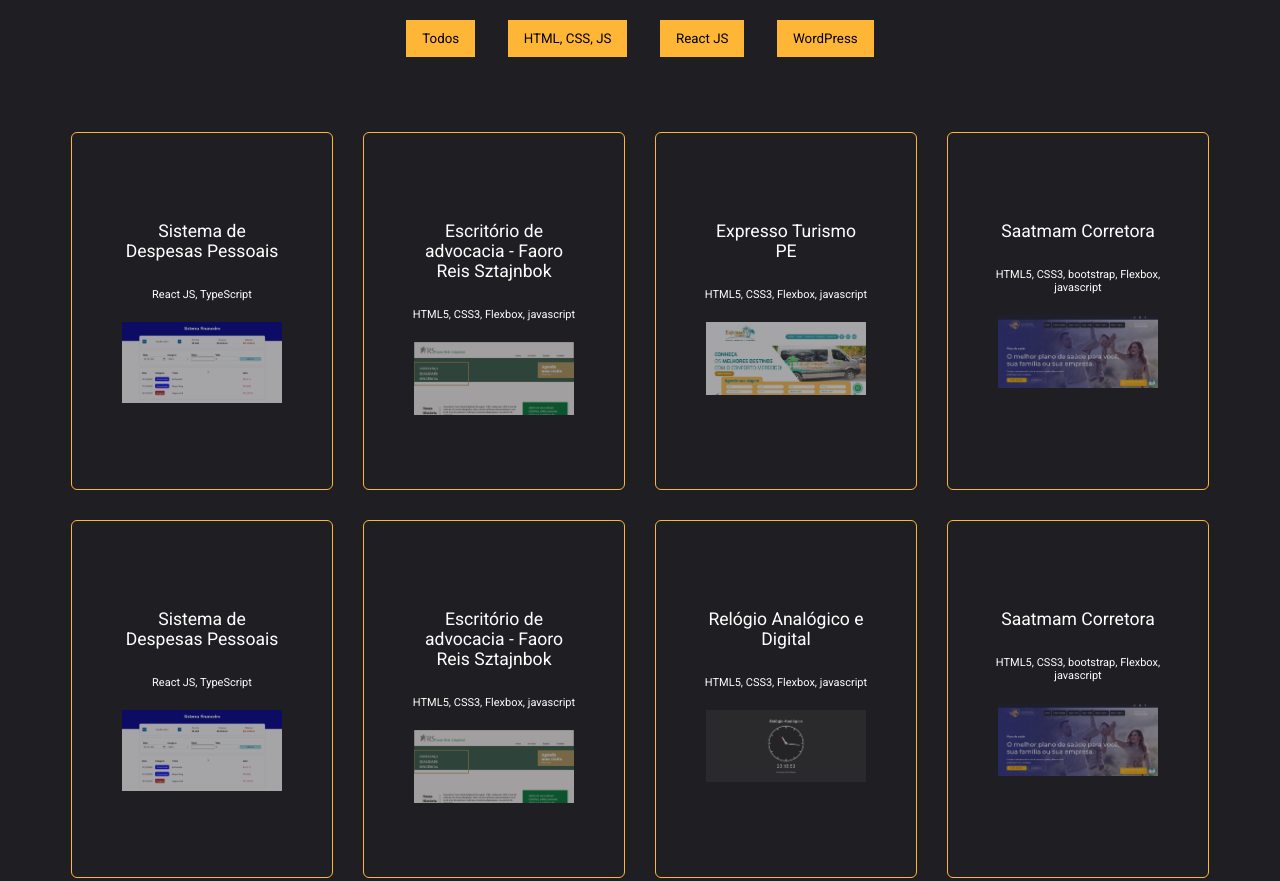
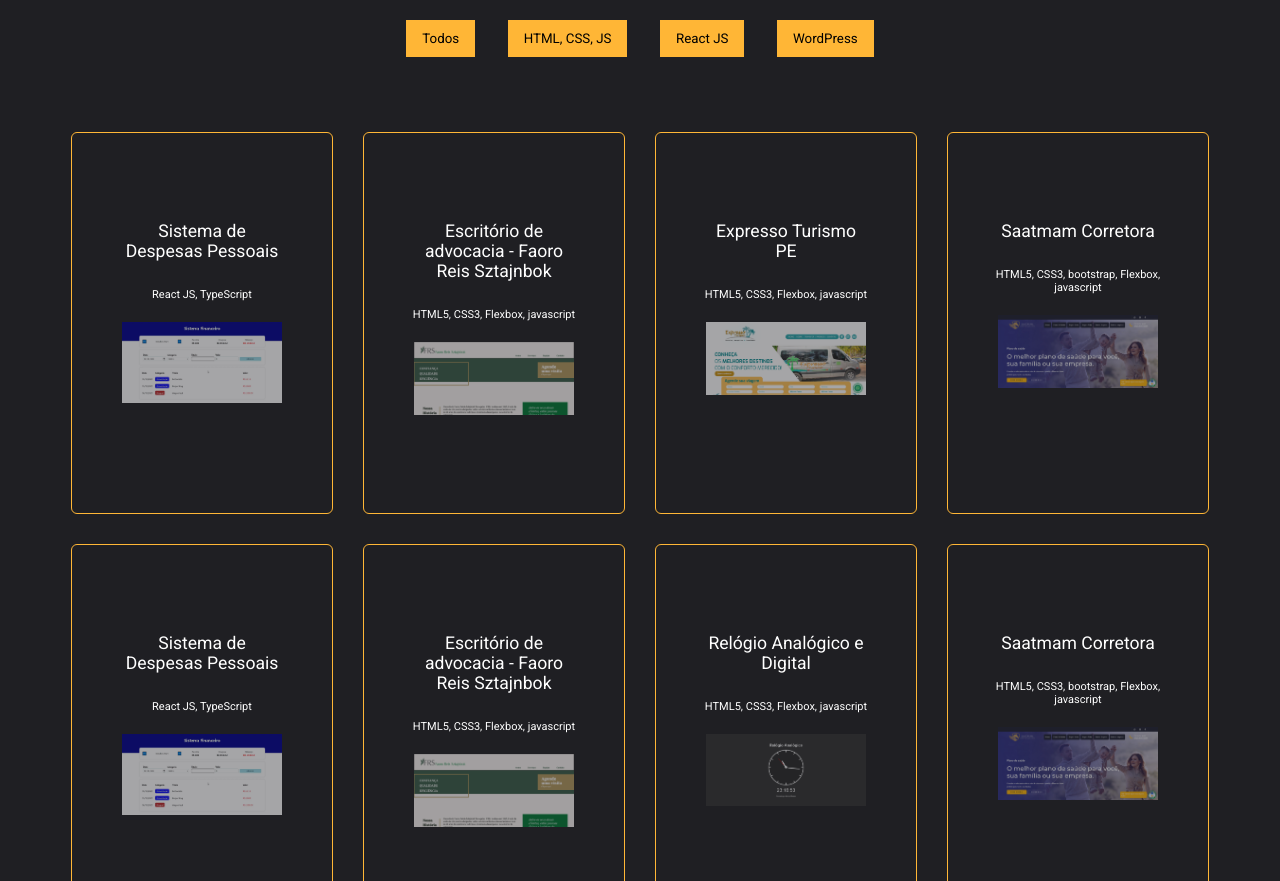
Before and after one commit to Marcio-Moraes/portfolio, a plain HTML site: page index.html in a window 1280 px wide. Shown: the part 1860-2741 px from the top of the page. Drawn offline with nearby package versions, Linux system fonts and the light colour scheme.

Commit message:
Alterações na estrutura dos projetos

```diff
--- a/assets/css/style.css
+++ b/assets/css/style.css
@@ -290,7 +290,7 @@ header .caixa {
 
 .item_projeto {
     max-width: 260px;
-    min-height: 300px;
+    min-height: 380px;
     background-color: var(--bg-escuro-1);
     border: solid 1px var(--amarelo-1);
     margin: 15px;
@@ -306,6 +306,7 @@ header .caixa {
     padding: 60px 40px;
     box-sizing: border-box;
     display: block;
+    min-height: 380px;
 }
 
 .item_projeto p {
```
Also changed, not shown: assets/images/peks-embalagens.png (added).
